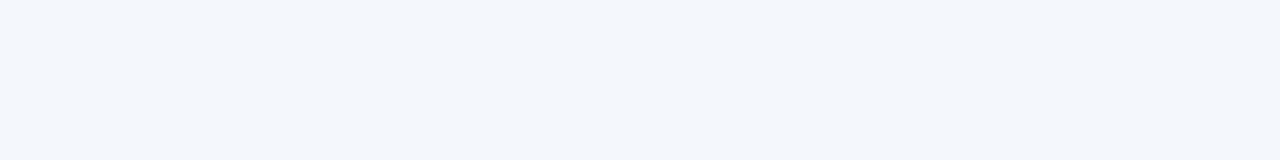
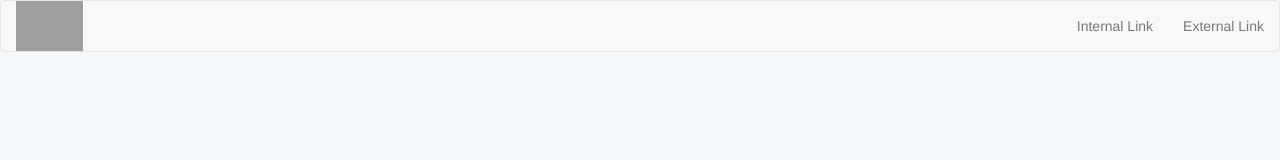
Before and after one commit to BernabeFelix/Library-Frontend, a website: page src/index.html in a window 1280 px wide. Drawn offline with nearby package versions, Linux system fonts and the light colour scheme; grey boxes are pictures that could not be loaded.

Commit message:
Basic header

```diff
--- a/src/index.html
+++ b/src/index.html
@@ -13,7 +13,23 @@
     <script src="https://maxcdn.bootstrapcdn.com/bootstrap/3.3.7/js/bootstrap.min.js" integrity="sha384-Tc5IQib027qvyjSMfHjOMaLkfuWVxZxUPnCJA7l2mCWNIpG9mGCD8wGNIcPD7Txa" crossorigin="anonymous"></script>
   </head>
   <body>
+    <!-- Header -->
+    <header>
+      <nav class="navbar navbar-default">
+        <div class="container-fluid">
+          <div class="navbar-header">
+            <a class="navbar-brand" href="#">
+              <img alt="Brand" class="img img-responsive" src="http://www.gandhi.com.mx/skin/frontend/enterprise/gandhi/images/logo-gandhi-nuevo.png">
+            </a>
+          </div>
 
+          <ul class="nav navbar-nav navbar-right">
+            <li><a href="#">Internal Link</a></li>
+            <li><a href="http://www.gandhi.com.mx/">External Link</a></li>
+          </ul>
+        </div>
+      </nav>
+    </header>
 
   </body>
 </html>
--- /dev/null
+++ b/src/styles/_header.scss
@@ -0,0 +1,10 @@
+header {
+  .navbar-brand {
+    padding-top: 0;
+    padding-bottom: 0;
+
+    img {
+      max-height: 100%;
+    }
+  }
+}
--- a/src/styles/main.scss
+++ b/src/styles/main.scss
@@ -1,3 +1,5 @@
+@import './_header';
+
 body {
   background-color: #F5F8FA;
 }
```
Also changed, not shown: src/main.css.
